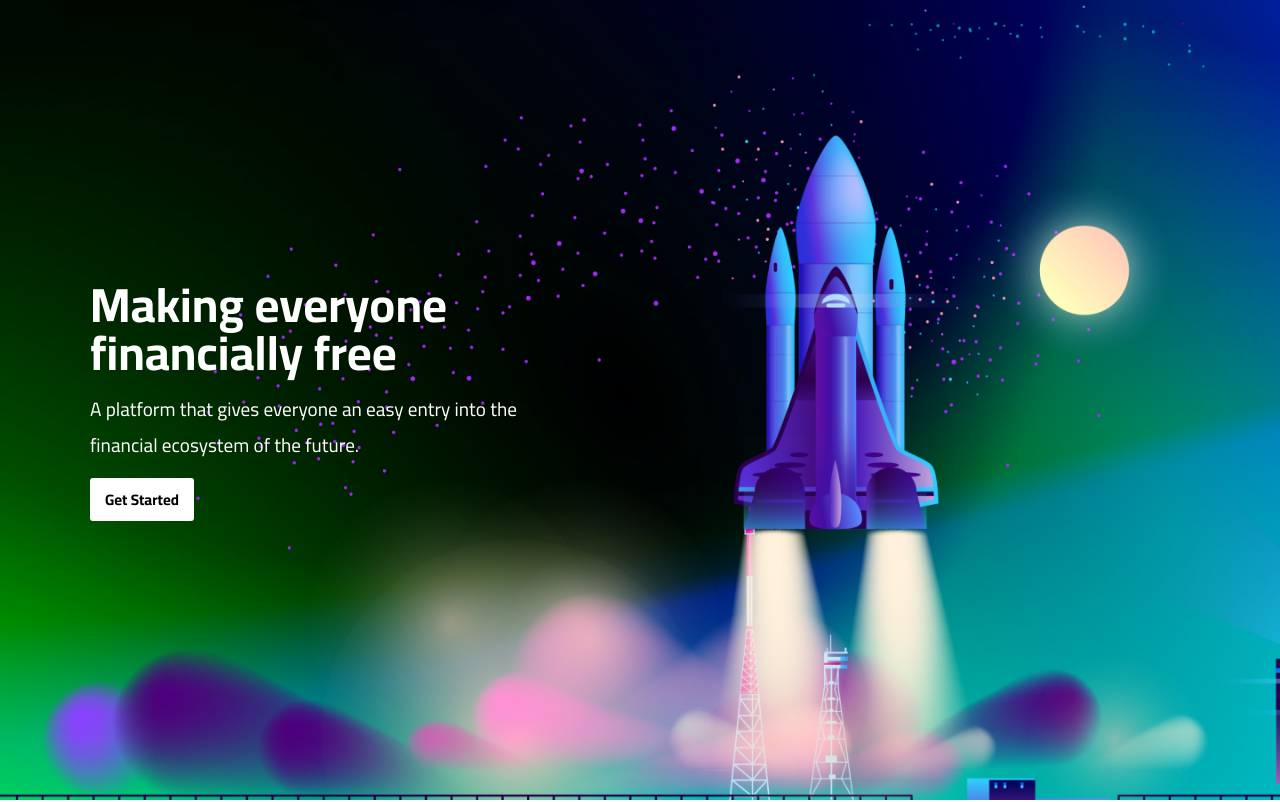
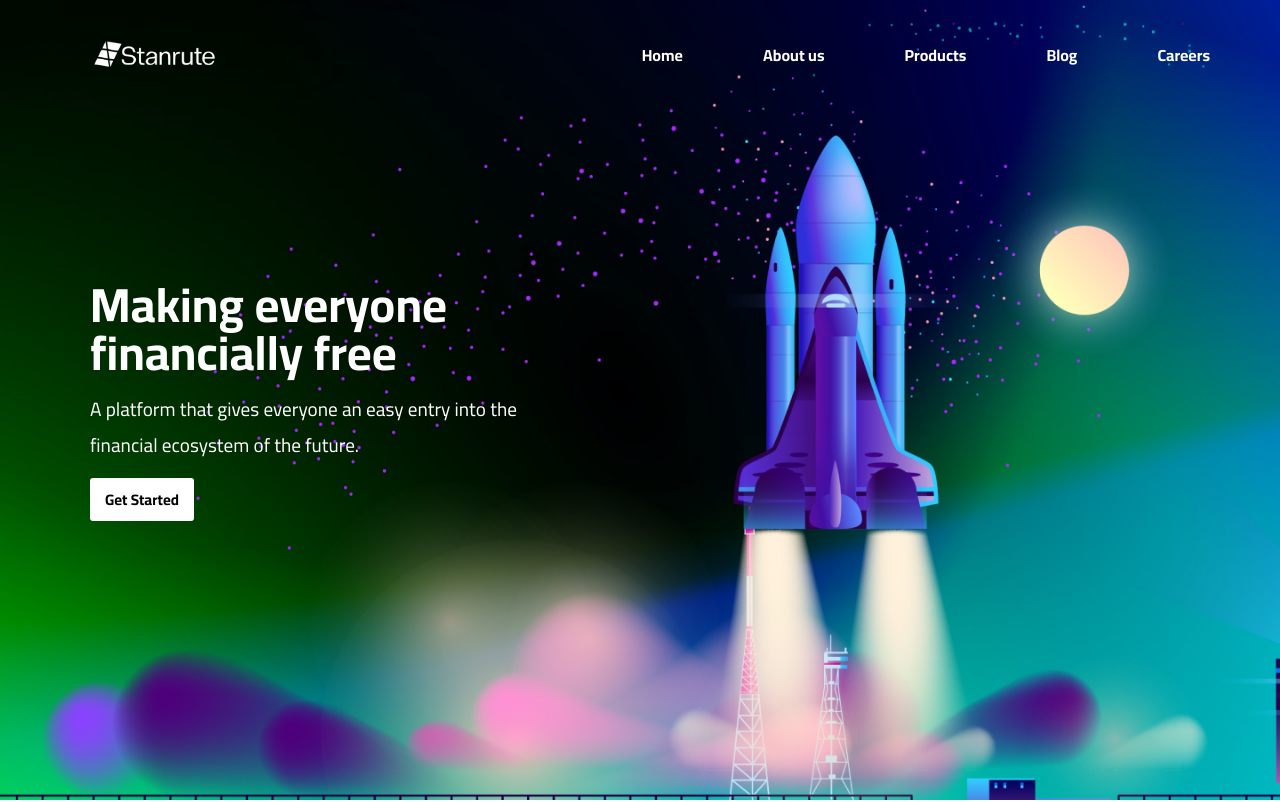
Before and after one commit to AkpetiTrust/Stanrute-Source, a React app: page / in a window 1280 px wide. Shown: the top 802 px of the page. Built offline with nearby package versions, Linux system fonts and the light colour scheme.

Commit message:
Nav bar added

```diff
--- /dev/null
+++ b/src/components/Navbar/Navbar.jsx
@@ -0,0 +1,45 @@
+import React from "react";
+import { Link } from "react-router-dom";
+import style from "./index.module.css";
+import { useState } from "react";
+
+export default function Navbar({ children, textColor }) {
+  const [active, setActive] = useState(false);
+
+  return (
+    <section
+      className={`${style.navbar} ${active ? style.active : ""}`}
+      style={{ color: textColor }}
+    >
+      {children}
+      <span
+        aria-hidden
+        className={`${style.toggle} ${active ? style.active : ""}`}
+        onClick={() => {
+          setActive((prevState) => !prevState);
+        }}
+      >
+        <span></span>
+      </span>
+      <nav className={active ? style.active : ""}>
+        <ul>
+          <li>
+            <Link to="/">Home</Link>
+          </li>
+          <li>
+            <Link to="/about">About us</Link>
+          </li>
+          <li>
+            <Link to="/products">Products</Link>
+          </li>
+          <li>
+            <Link to="/blog">Blog</Link>
+          </li>
+          <li>
+            <Link to="/careers">Careers</Link>
+          </li>
+        </ul>
+      </nav>
+    </section>
+  );
+}
--- /dev/null
+++ b/src/components/Navbar/index.module.scss
@@ -0,0 +1,144 @@
+.navbar {
+  position: absolute;
+  top: 0;
+  left: 0;
+  width: 100%;
+  display: flex;
+  justify-content: flex-end;
+  padding: 30px 30px;
+  .toggle {
+    display: none;
+  }
+  ul {
+    display: flex;
+    justify-content: space-between;
+    transition: 0.5s;
+  }
+  li {
+    list-style: none;
+    margin: 0;
+    padding: 10px 40px;
+    a {
+      text-decoration: none;
+      color: currentColor;
+      font-weight: 700;
+      position: relative;
+      &::before {
+        content: "";
+        position: absolute;
+        left: 0;
+        right: 0;
+        top: 50%;
+        height: 2px;
+        background-color: currentColor;
+        transform-origin: right;
+        transform: scaleX(0);
+        transition: transform 0.4s;
+      }
+
+      &:hover::before {
+        transform-origin: left;
+        transform: scaleX(1);
+      }
+    }
+  }
+}
+
+@media screen and(max-width:1000px) {
+  .navbar li {
+    padding: 10px 20px;
+  }
+}
+
+@media screen and(max-width:800px) {
+  .navbar {
+    padding-top: 15px;
+  }
+}
+
+@media screen and(max-width:700px) {
+  .navbar {
+    justify-content: flex-start;
+    img {
+      transition: 0.5s;
+    }
+    &.active img {
+      filter: invert(1);
+    }
+    .toggle {
+      position: absolute;
+      z-index: 5;
+      top: 35px;
+      right: 20px;
+      display: flex;
+      flex-direction: column;
+      width: 20px;
+      cursor: pointer;
+      transition: 0.5s;
+      color: #fff;
+      &::before {
+        content: "";
+        width: 100%;
+        background-color: currentColor;
+        display: inline-block;
+        height: 3px;
+        transform: rotate(0);
+        transition: 0.5s;
+      }
+
+      span {
+        width: 100%;
+        background-color: currentColor;
+        display: inline-block;
+        height: 3px;
+        margin: 4px 0;
+        transition: 0.5s;
+      }
+
+      &::after {
+        content: "";
+        width: 100%;
+        background-color: currentColor;
+        display: inline-block;
+        height: 3px;
+        transform: rotate(0);
+        transition: 0.5s;
+      }
+
+      &.active {
+        color: #000;
+
+        &::before {
+          transform: rotate(45deg) translateY(10px);
+        }
+
+        &::after {
+          transform: rotate(-45deg) translateY(-10px);
+        }
+
+        span {
+          opacity: 0;
+        }
+      }
+    }
+
+    ul {
+      flex-direction: column;
+      padding-top: 80px;
+      color: #000;
+      position: absolute;
+      top: 0;
+      left: 0;
+      width: 100%;
+      padding-left: 30px;
+      height: 380px;
+      background-color: #fff;
+      z-index: 2;
+      justify-content: flex-start;
+      transform: translateY(-150%);
+    }
+    &.active ul {
+      transform: translateY(0);
+    }
+  }
+}
--- a/src/css/_home.scss
+++ b/src/css/_home.scss
@@ -14,6 +14,17 @@ body {
   background-repeat: no-repeat;
   background-position: 60%;
   color: #fff;
+
+  .logo {
+    width: 130px;
+    position: absolute;
+    left: 90px;
+    top: 4px;
+    z-index: 3;
+    img {
+      max-width: 100%;
+    }
+  }
 
   .inner {
     width: 500px;
@@ -82,6 +93,11 @@ body {
   .hero {
     background-image: linear-gradient(rgba(0, 0, 0, 0.5), rgba(0, 0, 0, 0.5)),
       url("./css/hero_bg.jpg");
+    .logo {
+      left: 30px;
+      top: 0;
+      width: 100px;
+    }
   }
 
   .hero .inner {
@@ -98,3 +114,9 @@ body {
     }
   }
 }
+
+@media screen and(max-width:700px) {
+  .hero .logo {
+    left: 50px;
+  }
+}
--- a/src/index.scss
+++ b/src/index.scss
@@ -9,6 +9,20 @@
   margin: 0;
   padding: 0;
   box-sizing: border-box;
+}
+
+::-webkit-scrollbar {
+  width: 10px;
+  border-radius: 15px;
+}
+
+::-webkit-scrollbar-track {
+  background-color: transparent;
+}
+
+::-webkit-scrollbar-thumb {
+  background-color: #888;
+  border-radius: 15px;
 }
 
 body {
--- a/src/pages/Home/Hero.jsx
+++ b/src/pages/Home/Hero.jsx
@@ -1,8 +1,16 @@
 import React from "react";
+import Navbar from "../../components/Navbar/Navbar";
+import Logo from "./images/logo.png";
+import { Link } from "react-router-dom";
 
 export default function Hero() {
   return (
     <section className="hero flex">
+      <Navbar textColor={"#fff"}>
+        <Link to="/" className="logo">
+          <img src={Logo} alt="Logo" />
+        </Link>
+      </Navbar>
       <section className="inner">
         <h1>Making everyone financially free </h1>
         <p>
```
Also changed, not shown: src/components/Navbar/index.module.css (added), src/index.css, src/pages/Home/images/logo.png (added), 2 other files.
